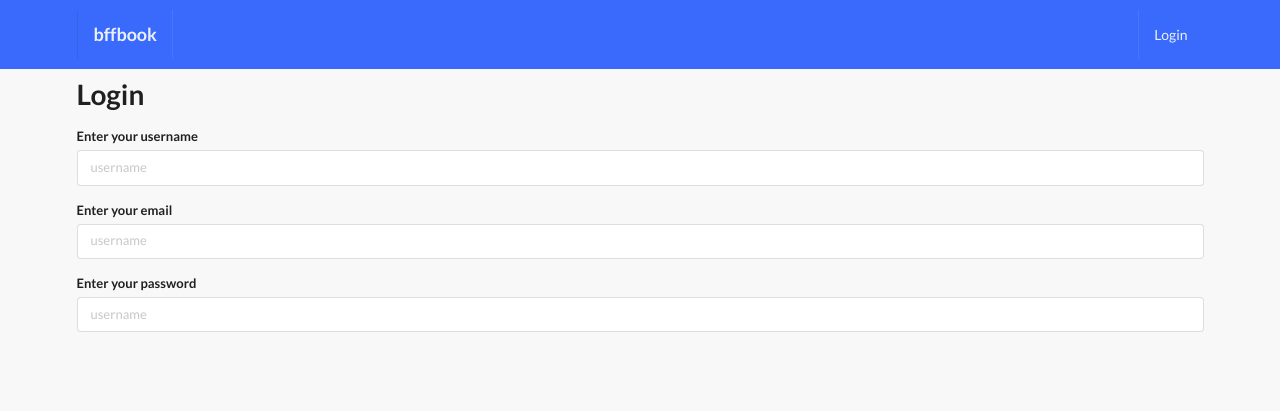
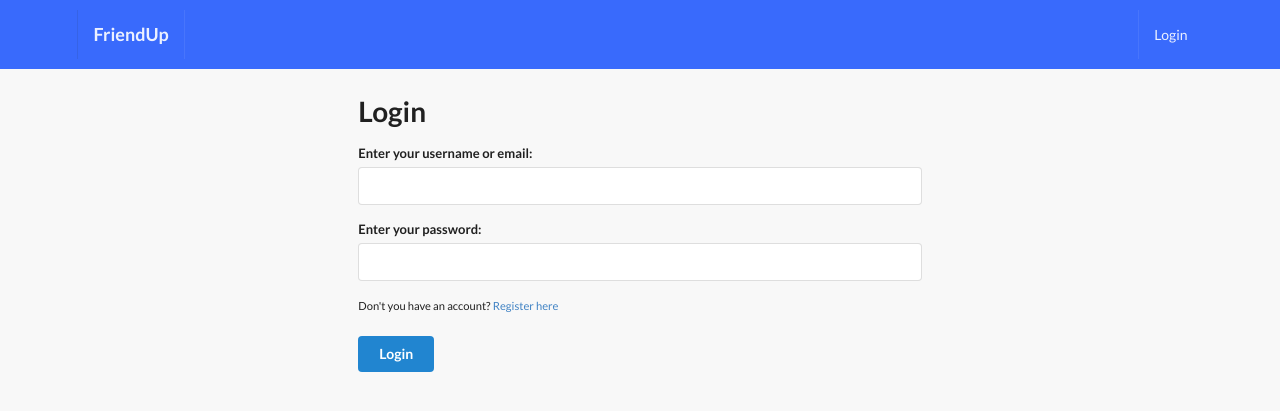
Before and after one commit to ergashfx2/FriendUp, a Django app: page /profiles/login/ in a window 1280 px wide. Shown: the top 411 px of the page. Run offline with Django 3.2, Linux system fonts and the light colour scheme; some libraries are stand-ins or nearby versions.

Commit message:
'commit'

```diff
--- a/bffbook/asgi.py
+++ b/FriendUp/asgi.py
@@ -1,5 +1,5 @@
 """
-ASGI config for bffbook project.
+ASGI config for FriendUp project.
 
 It exposes the ASGI callable as a module-level variable named ``application``.
 
@@ -11,6 +11,6 @@ import os
 
 from django.core.asgi import get_asgi_application
 
-os.environ.setdefault('DJANGO_SETTINGS_MODULE', 'bffbook.settings')
+os.environ.setdefault('DJANGO_SETTINGS_MODULE', 'FriendUp.settings')
 
 application = get_asgi_application()
--- a/bffbook/settings.py
+++ b/FriendUp/settings.py
@@ -16,7 +16,7 @@ INSTALLED_APPS = [
     'profiles',
 ]
 
-LOGIN_URL = '/admin/'
+LOGIN_URL = '/login/'
 
 MIDDLEWARE = [
     'django.middleware.security.SecurityMiddleware',
@@ -28,7 +28,7 @@ MIDDLEWARE = [
     'django.middleware.clickjacking.XFrameOptionsMiddleware',
 ]
 
-ROOT_URLCONF = 'bffbook.urls'
+ROOT_URLCONF = 'FriendUp.urls'
 
 TEMPLATES = [
     {
@@ -48,7 +48,7 @@ TEMPLATES = [
     },
 ]
 
-WSGI_APPLICATION = 'bffbook.wsgi.application'
+WSGI_APPLICATION = 'FriendUp.wsgi.application'
 
 
 # Database
--- a/bffbook/wsgi.py
+++ b/FriendUp/wsgi.py
@@ -1,5 +1,5 @@
 """
-WSGI config for bffbook project.
+WSGI config for FriendUp project.
 
 It exposes the WSGI callable as a module-level variable named ``application``.
 
@@ -11,6 +11,6 @@ import os
 
 from django.core.wsgi import get_wsgi_application
 
-os.environ.setdefault('DJANGO_SETTINGS_MODULE', 'bffbook.settings')
+os.environ.setdefault('DJANGO_SETTINGS_MODULE', 'FriendUp.settings')
 
 application = get_wsgi_application()
--- a/manage.py
+++ b/manage.py
@@ -5,7 +5,7 @@ import sys
 
 
 def main():
-    os.environ.setdefault('DJANGO_SETTINGS_MODULE', 'bffbook.settings')
+    os.environ.setdefault('DJANGO_SETTINGS_MODULE', 'FriendUp.settings')
     try:
         from django.core.management import execute_from_command_line
     except ImportError as exc:
--- a/profiles/forms.py
+++ b/profiles/forms.py
@@ -1,6 +1,50 @@
 from django import forms
+from django.contrib.auth.models import User
+
 from .models import Profile
 
+
+class UserLoginForm(forms.Form):
+    username = forms.CharField(label="Enter your username or email", max_length=100)
+    password = forms.CharField(label="Enter your password", widget=forms.PasswordInput())
+
+    def clean(self):
+        cleaned_data = super().clean()
+        username = cleaned_data.get("username")
+        password = cleaned_data.get("password")
+        user = User.objects.filter(username=username)
+        if user.exists():
+            if user.first().check_password(password):
+                return cleaned_data
+            else :
+                self.add_error('password', 'Password is wrong')
+        else:
+            self.add_error('username', 'Username is not valid')
+
+
+
+
+class UserCreationForm(forms.Form):
+    username = forms.CharField(label="Enter your username", max_length=100)
+    email = forms.EmailField(label="Enter your email", max_length=100)
+    password = forms.CharField(label="Enter your password", widget=forms.PasswordInput())
+    password2 = forms.CharField(label="Confirm your password", widget=forms.PasswordInput())
+
+    def clean(self):
+        cleaned_data = super().clean()
+        password1 = cleaned_data.get('password')
+        password2 = cleaned_data.get('password2')
+
+        if password1 != password2:
+            self.add_error('password','Passwords do not match')
+
+        username = cleaned_data.get('username')
+        if User.objects.filter(username=username).exists():
+            self.add_error('username','Username already taken')
+
+        email = cleaned_data.get('email')
+        if User.objects.filter(email=email).exists():
+            self.add_error('email','Email already registered')
 
 class ProfileModelForm(forms.ModelForm):
     class Meta:
--- a/profiles/models.py
+++ b/profiles/models.py
@@ -4,7 +4,6 @@ from django.contrib.auth.models import User
 from .utils import get_random_code
 from django.template.defaultfilters import slugify
 from django.db.models import Q
-# Create your models here.
 
 class ProfileManager(models.Manager):
 
@@ -41,7 +40,7 @@ class Profile(models.Model):
     bio = models.TextField(default="no bio...", max_length=300)
     email = models.EmailField(max_length=200, blank=True)
     country = models.CharField(max_length=200, blank=True)
-    avatar = models.ImageField(default='avatar.png', upload_to='avatars/')
+    avatar = models.ImageField(default='avatars/icons8-user-80_QusMTHy.png', upload_to='avatars/')
     friends = models.ManyToManyField(User, blank=True, related_name='friends')
     slug = models.SlugField(unique=True, blank=True)
     updated = models.DateTimeField(auto_now=True)
--- a/profiles/signals.py
+++ b/profiles/signals.py
@@ -5,8 +5,6 @@ from .models import Profile, Relationship
 
 @receiver(post_save, sender=User)
 def post_save_create_profile(sender, instance, created, **kwargs):
-    # print('sender', sender)
-    # print('instance', instance)
     if created:
         Profile.objects.create(user=instance)
 
--- a/profiles/templates/auth/login.html
+++ b/profiles/templates/auth/login.html
@@ -1,33 +1,26 @@
 {% extends 'base.html' %}
 
 {% block content %}
-
+<form action="" method="post" style="margin-right: 25%; margin-left: 25%">
+    {% csrf_token %}
     <h1>Login</h1>
-    <form>
-        {% csrf_token %}
     <div class="ui form">
         <div class="ui field">
-                <label>Enter your username</label>
-                <label>
-                    <input type="text" placeholder="username"/>
-                </label>
-
+            {{ form.username.label_tag }}
+            {{ form.username }}
+            {% if form.username.errors %}
+            <p style="color: red;">{{ form.username.errors|join:", " }}</p>
+            {% endif %}
         </div>
         <div class="ui field">
-                <label>Enter your email</label>
-                <label>
-                    <input type="email" placeholder="username"/>
-                </label>
-
+            {{ form.password.label_tag }}
+            {{ form.password }}
+            {% if form.password.errors %}
+            <p style="color: red;">{{ form.password.errors|join:", " }}</p>
+            {% endif %}
         </div>
-                <div class="ui field">
-        <label>Enter your password</label>
-        <label>
-            <input type="password" placeholder="username"/>
-        </label>
-
-    </div>
-
+        <small>Don't you have an account? <a href="{% url 'profiles:register' %}">Register here</a></small><br><br>
+        <button type="submit" class="ui primary button">Login</button>
     </div>
 </form>
 
--- a/profiles/urls.py
+++ b/profiles/urls.py
@@ -9,7 +9,7 @@ from .views import (
     send_invatation,
     remove_from_friends,
     accept_invatation,
-    reject_invatation, loginView,
+    reject_invatation, loginView,logoutView,CreateUserView
 )
 
 app_name = 'profiles'
@@ -17,6 +17,8 @@ app_name = 'profiles'
 urlpatterns = [
     path('', ProfileListView.as_view(), name='all-profiles-view'),
     path('login/', loginView, name="login"),
+    path('logout/', logoutView, name="logout"),
+    path('register/', CreateUserView, name="register"),
     path('myprofile/', my_profile_view, name='my-profile-view'),
     path('my-invites/', invites_received_view, name='my-invites-view'),
     path('to-invite/', invite_profiles_list_view, name='invite-profiles-view'),
--- a/profiles/views.py
+++ b/profiles/views.py
@@ -1,6 +1,7 @@
+from django.contrib.auth import login, authenticate, logout
 from django.shortcuts import render, redirect, get_object_or_404
 from .models import Profile, Relationship
-from .forms import ProfileModelForm
+from .forms import ProfileModelForm, UserLoginForm, UserCreationForm
 from django.views.generic import ListView, DetailView
 from django.contrib.auth.models import User
 from django.db.models import Q
@@ -9,7 +10,32 @@ from django.contrib.auth.mixins import LoginRequiredMixin
 
 
 def loginView(request):
-    return render(request, template_name='auth/login.html')
+    if request.method == 'POST':
+        form = UserLoginForm(request.POST)
+        if form.is_valid():
+            username_or_email = form.cleaned_data.get('username')
+            password = form.cleaned_data.get('password')
+            user = authenticate(request, username=username_or_email, password=password)
+            if user is None:
+                try:
+                    user = User.objects.get(email=username_or_email)
+                    user = authenticate(request, username=user.username, password=password)
+                except User.DoesNotExist:
+                    user = None
+
+            if user is not None:
+                login(request, user)
+                return redirect('posts:main-post-view')
+            else:
+                return render(request, 'auth/login.html',
+                              {'form': form, 'error_message': 'Invalid username or password'})
+    else:
+        form = UserLoginForm()
+    return render(request, 'auth/login.html', {'form': form})
+
+def logoutView(request):
+    logout(request)
+    return redirect('home-view')
 
 @login_required
 def my_profile_view(request):
@@ -31,6 +57,20 @@ def my_profile_view(request):
     return render(request, 'profiles/myprofile.html', context)
 
 
+def CreateUserView(request):
+    if request.method == 'POST':
+        form = UserCreationForm(request.POST)
+        if form.is_valid():
+            username = form.cleaned_data['username']
+            email = form.cleaned_data['email']
+            password = form.cleaned_data['password']
+            User.objects.create_user(username=username, email=email, password=password)
+            user = authenticate(username=username, password=password)
+            login(request, user)
+            return redirect('posts:main-post-view')
+    else:
+        form = UserCreationForm()
+    return render(request, 'auth/register.html', {'form': form})
 @login_required
 def invites_received_view(request):
     profile = Profile.objects.get(user=request.user)
@@ -96,11 +136,6 @@ class ProfileDetailView(LoginRequiredMixin, DetailView):
     model = Profile
     template_name = 'profiles/detail.html'
 
-    # def get_object(self):
-    #     slug = self.kwargs.get('slug')
-    #     profile = Profile.objects.get(slug=slug)
-    #     return profile
-
     def get_context_data(self, **kwargs):
         context = super().get_context_data(**kwargs)
         user = User.objects.get(username__iexact=self.request.user)
@@ -123,9 +158,6 @@ class ProfileDetailView(LoginRequiredMixin, DetailView):
 class ProfileListView(LoginRequiredMixin, ListView):
     model = Profile
     template_name = 'profiles/profile_list.html'
-
-    # context_object_name = 'qs'
-
     def get_queryset(self):
         qs = Profile.objects.get_all_profiles(self.request.user)
         return qs
--- a/templates/base.html
+++ b/templates/base.html
@@ -10,7 +10,7 @@
     <script src="https://cdnjs.cloudflare.com/ajax/libs/semantic-ui/2.4.1/semantic.min.js"></script>
 
 
-    <title>bffbook - {% block title %}{% endblock title %}</title>
+    <title>FriendUp - {% block title %}{% endblock title %}</title>
   </head>
   <body>
     {% include 'main/navbar.html' %}
@@ -21,8 +21,6 @@
 
     {% block scripts %}
     {% endblock scripts %}
-
-   <!--Custom js ADD-->
    <script type="text/javascript" src={% static 'main.js' %}></script>
 
   </body>
--- a/templates/main/navbar.html
+++ b/templates/main/navbar.html
@@ -5,11 +5,11 @@
 {% url 'profiles:invite-profiles-view' as path_to_invites %}
 {% url 'profiles:all-profiles-view' as path_to_all_profiles %}
 {% url 'profiles: login' as login %}
-
+{% url 'profiles:logout' as logout %}
 <div class="ui inverted menu nav mb-7">
   <div class="ui container">
     <a href="{% url 'home-view' %}" class="{% if request.path == path_to_home %}active{% endif %} item">
-        <h3>bffbook</h3>
+        <h3>FriendUp</h3>
     </a>
     {% if request.user.is_authenticated %}
     <a href="{% url 'posts:main-post-view' %}" class="{% if request.path == path_to_posts %}active{% endif %} item">
@@ -38,8 +38,10 @@
              <div class="item">
               <form action="" method="GET">
                 <div class="ui action left icon input">
-                <input class="prompt" type="text" name='q' placeholder="name of a friend...">
-                <i class="search icon"></i>
+                    <label>
+                        <input class="prompt" type="text" name='q' placeholder="name of a friend...">
+                    </label>
+                    <i class="search icon"></i>
                 <button type='submit' class="ui button">Search</button>
                 </div>
             </form>
@@ -50,7 +52,7 @@
                  {{ request.user }}
             </a>
 
-            <a href="{{ login }}" class="ui item">
+            <a href="{{ logout }}" class="ui item">
                 Logout
             </a>
         {% else %}
```
Also changed, not shown: FriendUp/views.py (added, +10 -0 lines), bffbook/views.py (deleted, +0 -13 lines), posts/forms.py (+6 -2 lines), profiles/templates/auth/register.html (+41 -9 lines), FriendUp/__init__.py (added), FriendUp/po.md (renamed from bffbook/po.md), FriendUp/urls.py (renamed from bffbook/urls.py), db.sqlite3. Lines whose indentation alone changed are shown as unchanged.
